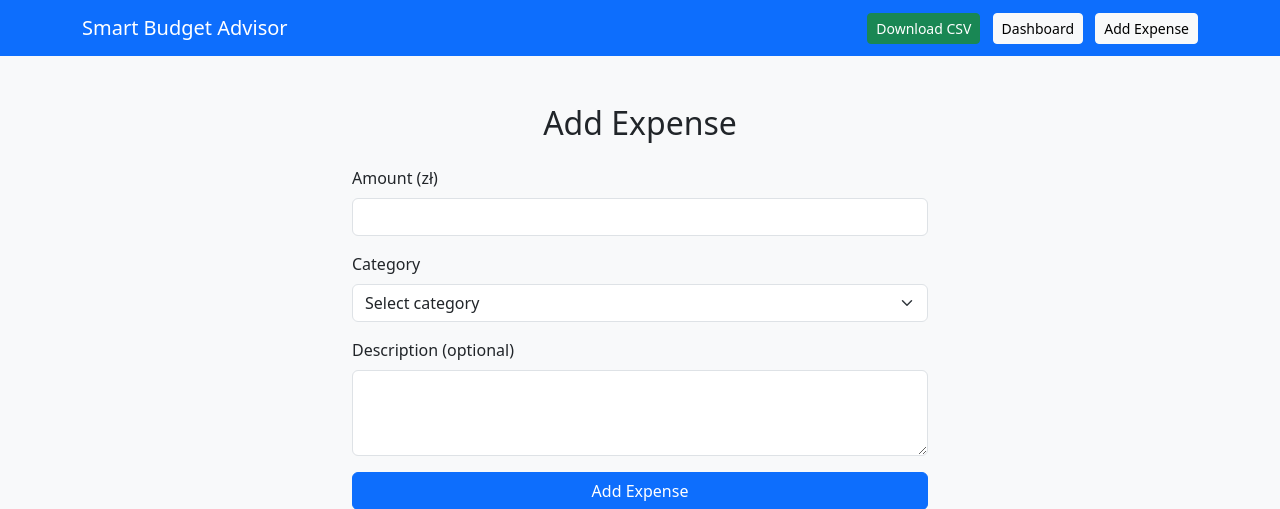
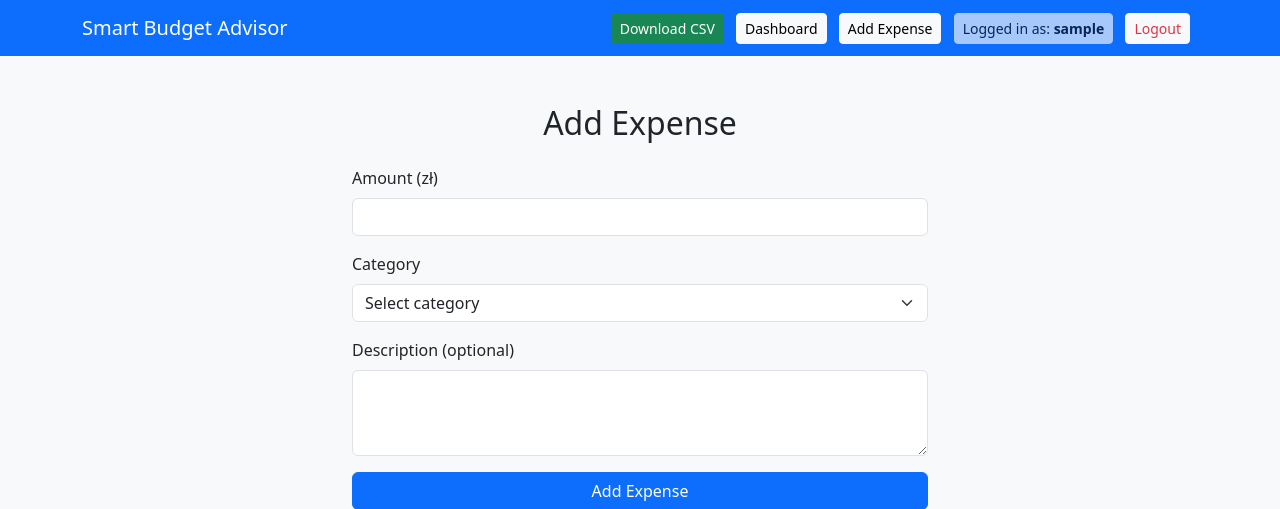
Before and after one commit to ArktizML/Smart-Budget-Advisor, a Flask app: page /add in a window 1280 px wide. Shown: the top 509 px of the page. Run offline with Flask 3, Linux system fonts and the light colour scheme; the visitor is signed in with stand-in values (Sample User, id 1).

Commit message:
Logout function added, session clearing added

```diff
--- a/app/routes.py
+++ b/app/routes.py
@@ -131,6 +131,7 @@ def register():
             return redirect("/register")
         #log in
         session["user_id"] = user.id
+        session["username"] = user.username
         flash("Registered and logged in", "success")
         return redirect("/")
     return render_template("register.html")
@@ -147,12 +148,13 @@ def login():
             return redirect("/login")
 
         session["user_id"] = user.id
+        session["username"] = user.username
         flash("Logged in", "success")
         return redirect("/")
     return render_template("login.html")
 
 @main.route('/logout')
 def logout():
-    session.pop("user_id", None)
+    session.clear()
     flash("Logged out", "info")
     return redirect("/")
--- a/app/templates/layout.html
+++ b/app/templates/layout.html
@@ -21,7 +21,14 @@
             <div>
                 <a href="/download/csv" class="btn btn-success btn-sm me-2">Download CSV</a>
                 <a href="/dashboard" class="btn btn-light btn-sm me-2">Dashboard</a>
-                <a href="/add" class="btn btn-light btn-sm">Add Expense</a>
+                <a href="/add" class="btn btn-light btn-sm me-2">Add Expense</a>
+                {% if session.get("username") %}
+                    <span class="disabled btn btn-light btn-sm me-2">Logged in as: <b>{{ session['username'] }}</b></span>
+                    <a class="text-danger btn btn-light btn-sm me-2" href="/logout">Logout</a>
+                {% else %}
+                        <a class="btn btn-light btn-sm me-2" href="/login">Login</a>
+                        <a class="btn btn-light btn-sm me-2" href="/register">Register</a>
+                {% endif %}
             </div>
         </div>
     </nav>
```
